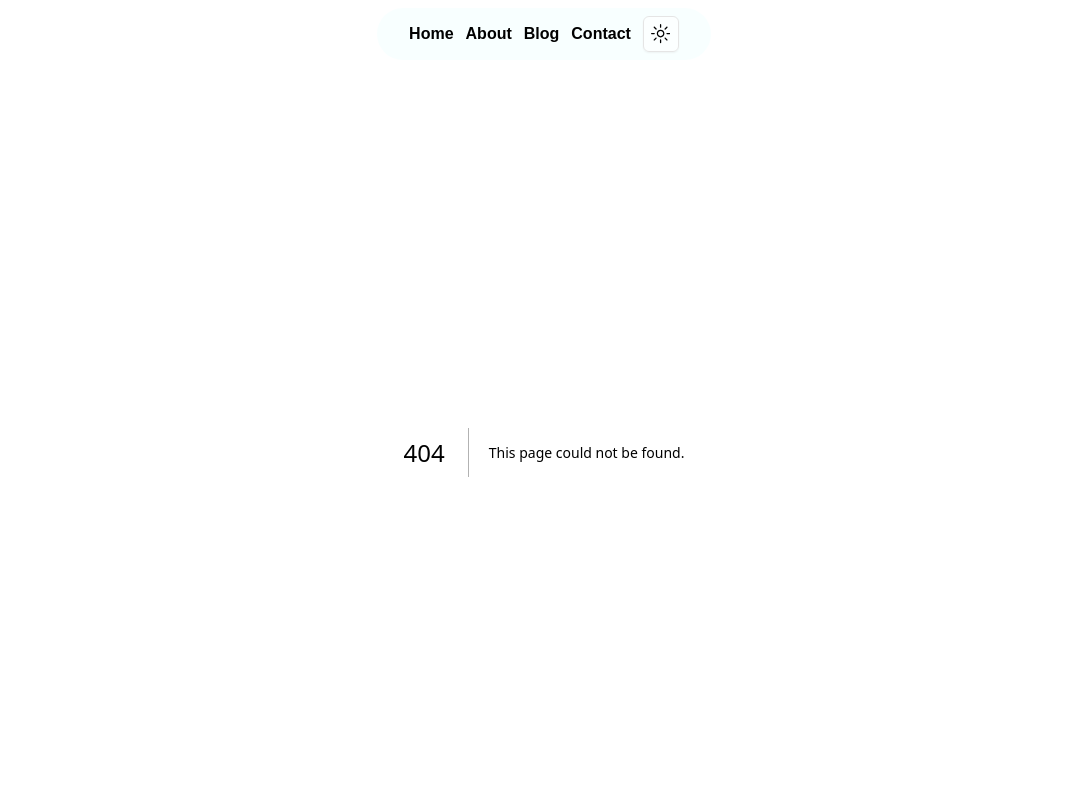
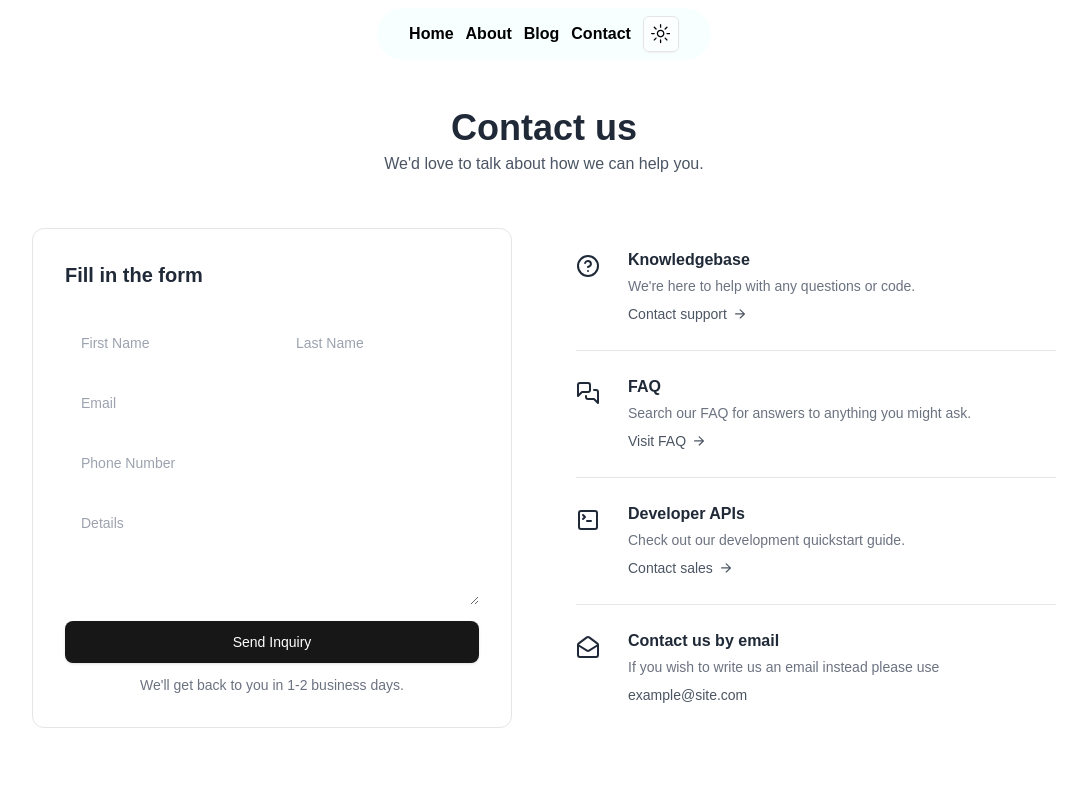
Before and after one commit to KutubUddinAhmed/FullStack-Blog-Application, a Next.js app in the folder frontend/: page /contact in a window 1280 px wide. Before the commit this address had no page. Shown: the top 797 px of the page, without its empty margins (96-1183 px from the left). Built offline with nearby package versions, Linux system fonts and the light colour scheme.

Commit message:
contact page done

```diff
--- /dev/null
+++ b/frontend/app/contact/page.tsx
@@ -0,0 +1,10 @@
+import Contact from '@/components/contact/contact'
+import React from 'react'
+
+function page() {
+  return (
+    <Contact />
+  )
+}
+
+export default page
--- a/frontend/components/contact/contact.tsx
+++ b/frontend/components/contact/contact.tsx
@@ -1,3 +1,4 @@
+import { Button } from "../ui/button";
 
 
 function Contact () {
@@ -50,7 +51,7 @@ function Contact () {
               </div>
 
               <div className="mt-4 grid">
-                <button type="submit" className="w-full py-3 px-4 inline-flex justify-center items-center gap-x-2 text-sm font-medium rounded-lg border border-transparent bg-blue-600 text-white hover:bg-blue-700 focus:outline-none focus:bg-blue-700 disabled:opacity-50 disabled:pointer-events-none">Send inquiry</button>
+                <Button className="w-full py-5 px-4 inline-flex justify-center items-center gap-x-2 text-sm font-medium rounded-lg border border-transparent text-white focus:outline-none disabled:opacity-50 disabled:pointer-events-none dark:bg-black  dark:border-white/70">Send Inquiry</Button>
               </div>
 
               <div className="mt-3 text-center">
```
